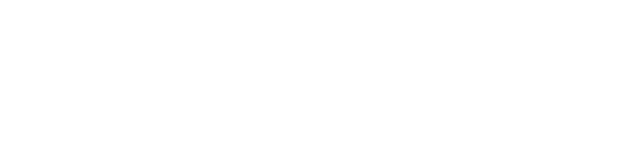
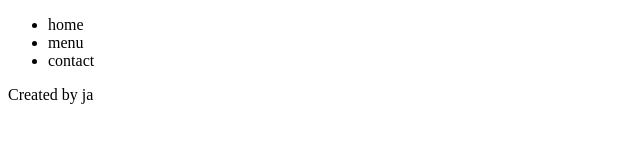
Before and after one commit to mdlugosz1/restaurant-page, a website built with webpack: page dist/index.html in a window 1280 px wide. Shown: the whole page, without its empty margins (0-640 px from the left). Built offline with nearby package versions, Linux system fonts and the light colour scheme.

Commit message:
Created subpages files, added scripts that create initial page

```diff
--- a/src/index.js
+++ b/src/index.js
@@ -0,0 +1,34 @@
+const content = document.querySelector('#content');
+
+function createHeader(className) {
+    const header = document.createElement('header');
+    header.className = className;
+    header.textContent = '';
+    return header;
+}
+
+function createNav() {
+    const nav = document.createElement('nav');
+    const navList = document.createElement('ul');
+    const pageModules = ['home', 'menu', 'contact'];
+
+    for (let i = 0; i < pageModules.length; i++) {
+        const singleModule = document.createElement('li');
+        singleModule.setAttribute('id', pageModules[i]);
+        singleModule.textContent = pageModules[i];
+        navList.appendChild(singleModule);
+    }
+
+    nav.appendChild(navList);
+    return nav;
+}
+
+function createFooter() {
+    const footer = document.createElement('footer');
+    footer.textContent = 'Created by ja';
+    return footer;
+}
+
+content.appendChild(createHeader('header'));
+content.appendChild(createNav());
+content.appendChild(createFooter());
```
Also changed, not shown: dist/index.html, dist/main.js (added), src/contact.js (added), src/home.js (added), src/initial-page.js (added), src/menu.js (added).
